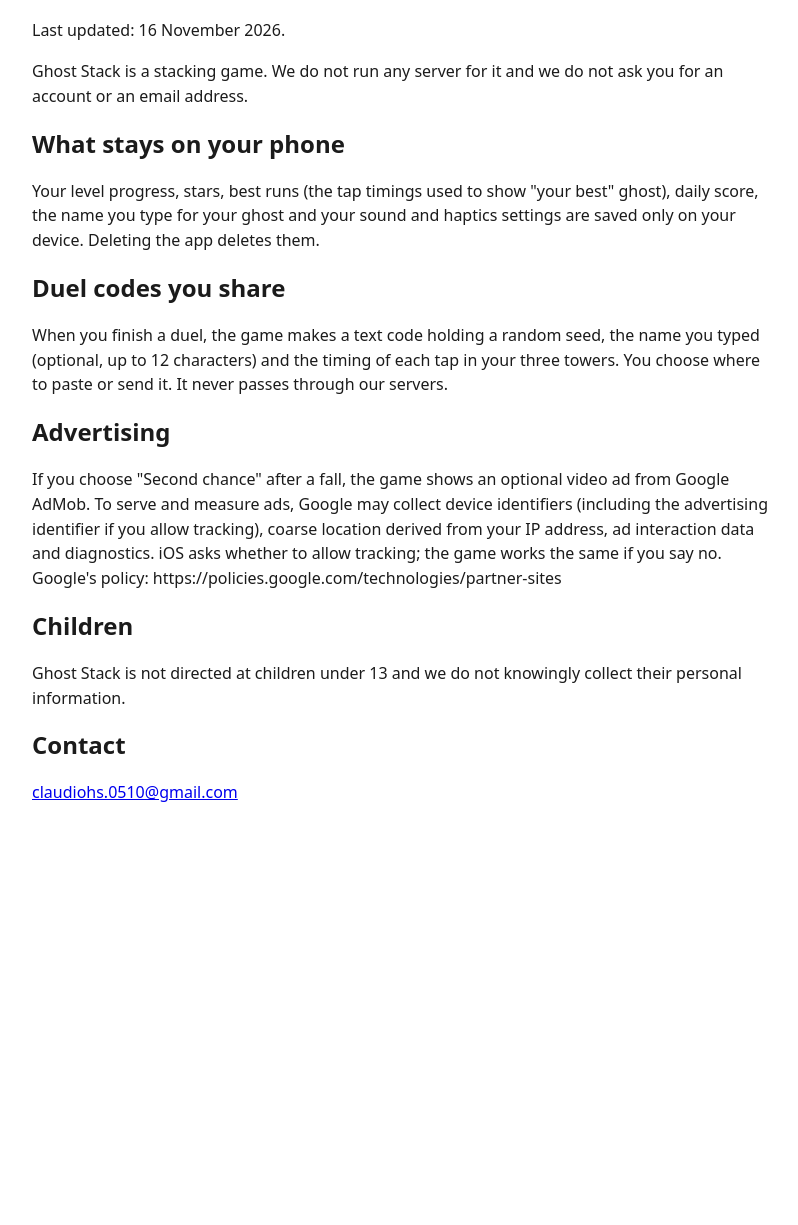
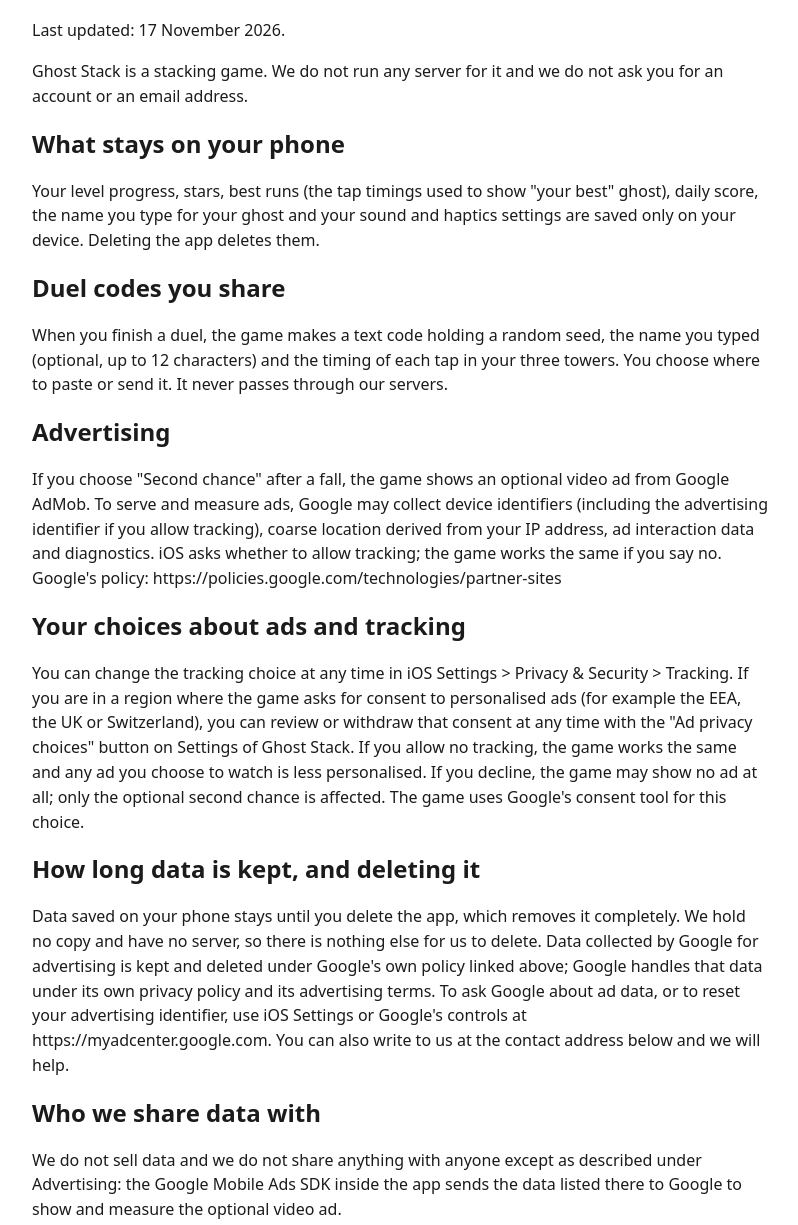
Before and after one commit to claudiohs0510/games-legal, a plain HTML site: page ghost-stack/privacy.html in a window 1280 px wide. Shown: the part 75-1300 px from the top of the page, without its empty margins (240-1038 px from the left). Before the commit the page ends 912 px from the top, so only its background shows below. Drawn offline with Linux system fonts and the light colour scheme.

Commit message:
privacy: Offramp and Ghost Stack add consent withdrawal, retention/deletion and sharing sections (Apple 5.1.1(i)); local only, not pushed
Co-Authored-By: Claude Opus 5.5 <noreply@anthropic.com>

```diff
--- a/ghost-stack/privacy.html
+++ b/ghost-stack/privacy.html
@@ -1,6 +1,6 @@
 <!doctype html><html lang="en"><head><meta charset="utf-8"><meta name="viewport" content="width=device-width,initial-scale=1"><title>Ghost Stack — Privacy Policy</title><style>body{font:16px/1.55 system-ui,sans-serif;max-width:46rem;margin:2rem auto;padding:0 1rem;color:#1b1b1b;background:#fff}@media(prefers-color-scheme:dark){body{color:#e6e6e6;background:#161616}a{color:#8ab4ff}th{background:#262626}pre,code{background:#232323}}table{border-collapse:collapse;margin:1rem 0}th,td{border:1px solid #8884;padding:.35rem .6rem;text-align:left}th{background:#f0f0f0}pre{background:#f4f4f4;padding:.8rem;overflow:auto;border-radius:6px}code{background:#f4f4f4;padding:.1rem .3rem;border-radius:4px}pre code{padding:0}h1,h2,h3{line-height:1.25}</style></head><body>
 <h1>Ghost Stack: Privacy Policy</h1>
-<p>Last updated: 16 November 2026.</p>
+<p>Last updated: 17 November 2026.</p>
 <p>Ghost Stack is a stacking game. We do not run any server for it and we do not ask you for an account or an email address.</p>
 <h2>What stays on your phone</h2>
 <p>Your level progress, stars, best runs (the tap timings used to show "your best" ghost), daily score, the name you type for your ghost and your sound and haptics settings are saved only on your device. Deleting the app deletes them.</p>
@@ -8,6 +8,12 @@
 <p>When you finish a duel, the game makes a text code holding a random seed, the name you typed (optional, up to 12 characters) and the timing of each tap in your three towers. You choose where to paste or send it. It never passes through our servers.</p>
 <h2>Advertising</h2>
 <p>If you choose "Second chance" after a fall, the game shows an optional video ad from Google AdMob. To serve and measure ads, Google may collect device identifiers (including the advertising identifier if you allow tracking), coarse location derived from your IP address, ad interaction data and diagnostics. iOS asks whether to allow tracking; the game works the same if you say no. Google's policy: https://policies.google.com/technologies/partner-sites</p>
+<h2>Your choices about ads and tracking</h2>
+<p>You can change the tracking choice at any time in iOS Settings &gt; Privacy &amp; Security &gt; Tracking. If you are in a region where the game asks for consent to personalised ads (for example the EEA, the UK or Switzerland), you can review or withdraw that consent at any time with the "Ad privacy choices" button on Settings of Ghost Stack. If you allow no tracking, the game works the same and any ad you choose to watch is less personalised. If you decline, the game may show no ad at all; only the optional second chance is affected. The game uses Google's consent tool for this choice.</p>
+<h2>How long data is kept, and deleting it</h2>
+<p>Data saved on your phone stays until you delete the app, which removes it completely. We hold no copy and have no server, so there is nothing else for us to delete. Data collected by Google for advertising is kept and deleted under Google's own policy linked above; Google handles that data under its own privacy policy and its advertising terms. To ask Google about ad data, or to reset your advertising identifier, use iOS Settings or Google's controls at https://myadcenter.google.com. You can also write to us at the contact address below and we will help.</p>
+<h2>Who we share data with</h2>
+<p>We do not sell data and we do not share anything with anyone except as described under Advertising: the Google Mobile Ads SDK inside the app sends the data listed there to Google to show and measure the optional video ad.</p>
 <h2>Children</h2>
 <p>Ghost Stack is not directed at children under 13 and we do not knowingly collect their personal information.</p>
 <h2>Contact</h2>
```
Also changed, not shown: offramp-duel/privacy.html (+7 -1 lines).
